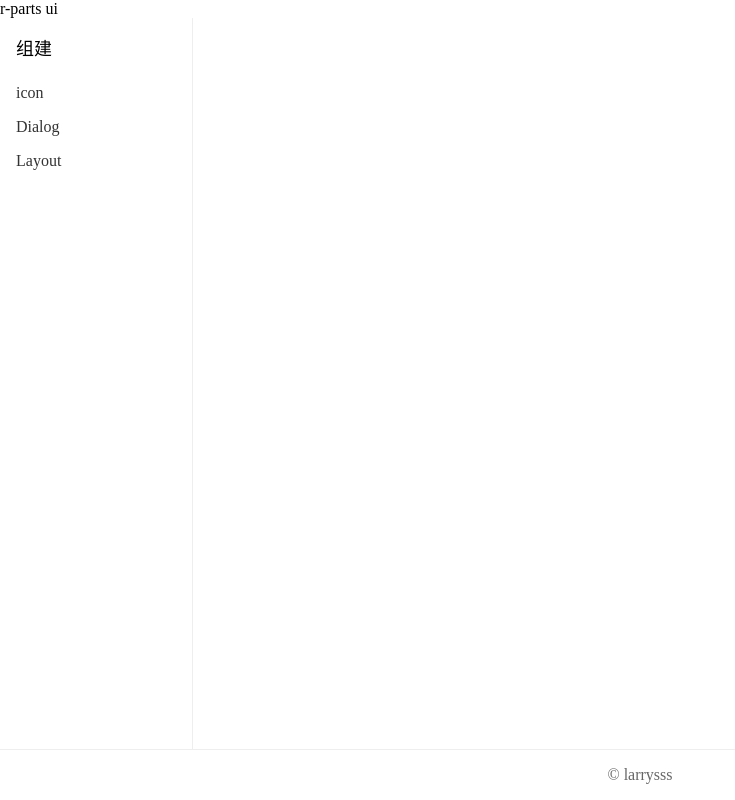
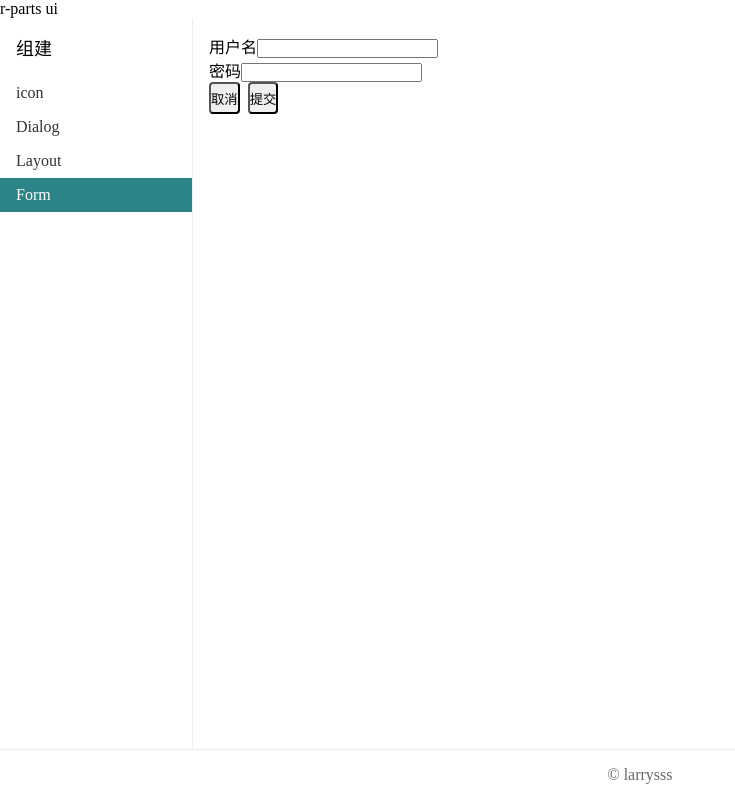
Before and after one commit to LarryZhaoSSS/radical-ui, a React app: page /#/form in a window 1280 px wide. Shown: the whole page, without its empty margins (0-735 px from the left). Built offline with nearby package versions, Linux system fonts and the light colour scheme.

Commit message:
init form

```diff
--- a/example.tsx
+++ b/example.tsx
@@ -12,6 +12,7 @@ import Footer from "./lib/layout/footer";
 import Content from "./lib/layout/content";
 import Layout from "./lib/layout/layout";
 import IconDemo from "./lib/icon/icon.demo";
+import FormExample from "./lib/form/form.example"
 require('!!raw-loader!./lib/icon/icon.example.tsx')
 ReactDOM.render(
   <Router>
@@ -32,13 +33,15 @@ ReactDOM.render(
             <li>
               <Link to='/layout'> Layout </Link>
             </li>
+            <li><Link to='/form'>Form</Link></li>
           </ul>
         </Aside>
         <Content className='site-main'>
           <Route path='/icon' component={IconDemo}/>
           <Route path='/button' component={ButtonExample}/>
           <Route path='/dialog' component={DialogExample}/>
-          <Route path='/layout' component={LayoutExamle}></Route>
+          <Route path='/layout' component={LayoutExamle}/>
+          <Route path='/form' component={FormExample}/>
         </Content>
       </Layout>
       <Footer className='site-footer'>&copy; larrysss</Footer>
--- /dev/null
+++ b/lib/form/form.example.tsx
@@ -0,0 +1,30 @@
+import * as React from "react";
+import Form from "./form";
+import {useState} from "react";
+
+const FormExample: React.FunctionComponent = () => {
+  const [formData] = useState({
+    username: '',
+    password: ''
+  })
+  const [fields, setFormData] = useState([
+    {name: 'username', label: '用户名', input: {type: 'text'}},
+    {name: 'password', label: '密码', input: {type: 'password'}}
+
+  ])
+  const onSubmit = () => {
+    console.log(formData)
+  }
+  return (
+    <Form value={formData} fields={fields} buttons={
+      <>
+        <button>取消</button>
+        <button type="submit">提交</button>
+      </>
+    }
+    onChange={newValue=>setFormData(newValue)}
+    onSubmit={onSubmit}
+    />
+  )
+}
+export default FormExample
--- /dev/null
+++ b/lib/form/form.tsx
@@ -0,0 +1,38 @@
+import * as React from "react";
+import {ReactFragment} from "react";
+interface FormValue {
+  [k:string]:any
+}
+interface Props {
+  value: FormValue
+  fields: Array<{ name: string, label: string, input: { type: string } }>
+  buttons: ReactFragment
+  onSubmit: React.FormEventHandler<HTMLFormElement>
+  onChange:(value:FormValue)=>void
+}
+
+const Form: React.FunctionComponent<Props> = (props) => {
+  const formData = props.value
+  const onSubmit = (e:React.FormEvent<HTMLFormElement>) => {
+    e.preventDefault()
+    props.onSubmit(e)
+  }
+  const onInputChange = (e:React.ChangeEvent<HTMLInputElement>) => {
+    console.log(e.target.value)
+  }
+  return (
+    <form onSubmit={onSubmit}>
+      {props.fields.map(f =>
+        <div key={f.name}>
+          {f.label}
+          <input type={f.input.type} value={formData[f.name]}
+            onChange={onInputChange}
+          />
+        </div>)}
+      <div>
+        {props.buttons}
+      </div>
+    </form>
+  )
+}
+export default Form
```
